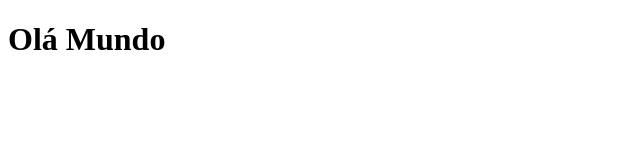
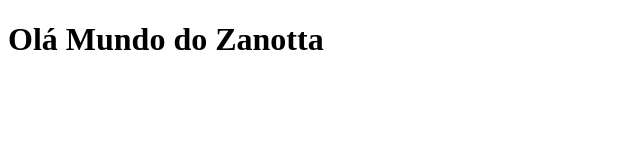
Before and after one commit to ezanotta/Projeto_git, a plain HTML site: page index.html in a window 1280 px wide. Shown: the whole page, without its empty margins (0-640 px from the left). Drawn offline with Linux system fonts and the light colour scheme.

Commit message:
Update index.html

```diff
--- a/index.html
+++ b/index.html
@@ -7,6 +7,6 @@
     <title>Document</title>
 </head>
 <body>
-    <h1>Olá Mundo</h1>
+    <h1>Olá Mundo do Zanotta</h1>
 </body>
 </html>
```
